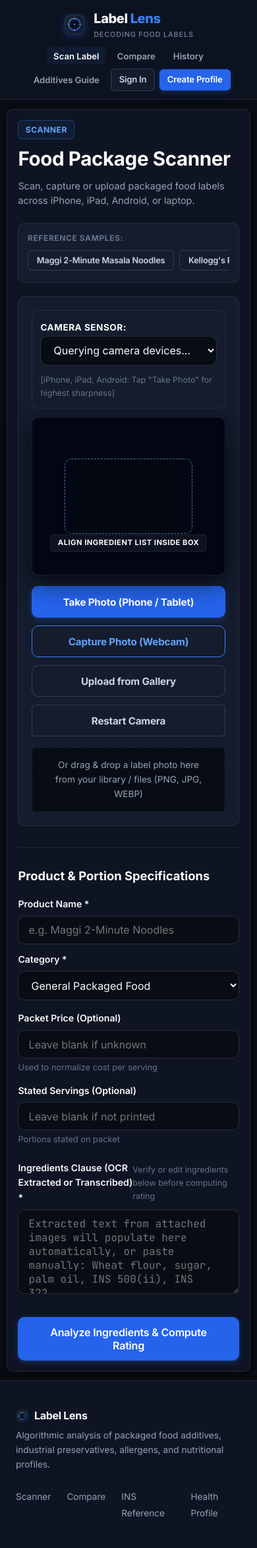
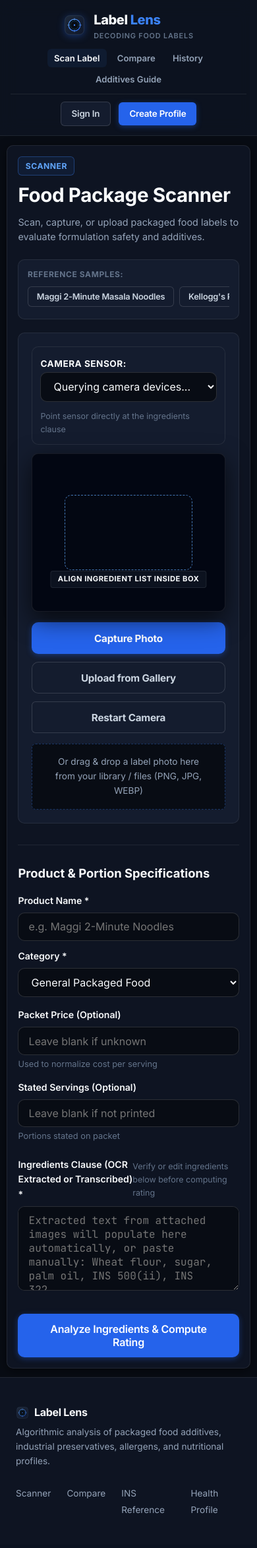
Before and after one commit to advaitav2009-max/label-lens, a Flask app: page /scan in a window 390 px wide. Shown: the whole page at 66% size. After the commit the page ends 2294 px from the top, so only its background shows below. Run offline with Flask 3, Linux system fonts and the light colour scheme; some libraries are stand-ins or nearby versions.

Commit message:
Separate auth buttons on mobile header and streamline scanner options

```diff
--- a/static/css/style.css
+++ b/static/css/style.css
@@ -143,11 +143,29 @@ a:hover {
   letter-spacing: 0.8px;
 }
 
+.nav-menu {
+  display: flex;
+  align-items: center;
+  gap: 1.25rem;
+}
+
 .nav-links {
   display: flex;
   align-items: center;
-  gap: 0.75rem;
+  gap: 0.5rem;
   list-style: none;
+}
+
+.nav-auth-group {
+  display: flex;
+  align-items: center;
+  gap: 0.6rem;
+  padding-left: 1rem;
+  border-left: 1px solid var(--border-subtle);
+}
+
+.nav-auth-btn {
+  white-space: nowrap;
 }
 
 .nav-link {
@@ -942,17 +960,40 @@ textarea.form-control {
 @media (max-width: 768px) {
   .nav-container {
     flex-direction: column;
+    gap: 0.75rem;
+    padding: 0.85rem 1rem;
+  }
+  .nav-menu {
+    flex-direction: column;
+    align-items: center;
+    width: 100%;
     gap: 0.65rem;
-    padding: 0.75rem 1rem;
   }
   .nav-links {
     flex-wrap: wrap;
     justify-content: center;
-    gap: 0.4rem;
+    gap: 0.35rem;
+    width: 100%;
   }
   .nav-link {
     padding: 0.35rem 0.65rem;
     font-size: 0.82rem;
+  }
+  /* Separate Sign In and Profile buttons on phone viewports */
+  .nav-auth-group {
+    display: flex;
+    align-items: center;
+    justify-content: center;
+    gap: 0.75rem;
+    width: 100%;
+    padding-left: 0;
+    padding-top: 0.65rem;
+    border-left: none;
+    border-top: 1px solid var(--border-subtle);
+  }
+  .nav-auth-btn {
+    padding: 0.45rem 1rem;
+    font-size: 0.84rem;
   }
   .main-content {
     padding: 1.25rem 1rem;
--- a/templates/base.html
+++ b/templates/base.html
@@ -12,7 +12,7 @@
   <link rel="preconnect" href="https://fonts.gstatic.com" crossorigin>
   <link href="https://fonts.googleapis.com/css2?family=Inter:wght@400;500;600;700;800;900&family=JetBrains+Mono:wght@400;500;600&display=swap" rel="stylesheet">
   <!-- Core Dark Theme CSS -->
-  <link rel="stylesheet" href="{{ url_for('static', filename='css/style.css') }}?v=2.2">
+  <link rel="stylesheet" href="{{ url_for('static', filename='css/style.css') }}?v=2.3">
   <!-- Tesseract.js CDN for instantaneous client-side OCR -->
   <script src="https://cdn.jsdelivr.net/npm/tesseract.js@5/dist/tesseract.min.js"></script>
   {% block head %}{% endblock %}
@@ -29,25 +29,27 @@
         </div>
       </a>
 
+      <div class="nav-menu">
         <ul class="nav-links">
           <li><a href="{{ url_for('scan') }}" class="nav-link {% if request.endpoint == 'scan' %}active{% endif %}">Scan Label</a></li>
           <li><a href="{{ url_for('compare') }}" class="nav-link {% if request.endpoint == 'compare' %}active{% endif %}">Compare</a></li>
           <li><a href="{{ url_for('history') }}" class="nav-link {% if request.endpoint == 'history' %}active{% endif %}">History</a></li>
           <li><a href="{{ url_for('guide') }}" class="nav-link {% if request.endpoint == 'guide' %}active{% endif %}">Additives Guide</a></li>
+        </ul>
 
+        <div class="nav-auth-group">
           {% if current_user %}
-          <li>
             <a href="{{ url_for('profile') }}" class="nav-user-badge">
               <span class="nav-avatar">{{ current_user.username[0]|upper }}</span>
               <span>{{ current_user.username }}</span>
             </a>
-          </li>
-          <li><a href="{{ url_for('logout') }}" class="btn btn-secondary btn-sm">Sign Out</a></li>
+            <a href="{{ url_for('logout') }}" class="btn btn-secondary btn-sm nav-auth-btn">Sign Out</a>
           {% else %}
-          <li><a href="{{ url_for('login') }}" class="btn btn-secondary btn-sm">Sign In</a></li>
-          <li><a href="{{ url_for('register') }}" class="btn btn-primary btn-sm">Create Profile</a></li>
+            <a href="{{ url_for('login') }}" class="btn btn-secondary btn-sm nav-auth-btn">Sign In</a>
+            <a href="{{ url_for('register') }}" class="btn btn-primary btn-sm nav-auth-btn">Create Profile</a>
           {% endif %}
-      </ul>
+        </div>
+      </div>
     </div>
   </header>
 
--- a/templates/index.html
+++ b/templates/index.html
@@ -67,7 +67,7 @@
       <span style="font-size: 0.75rem; font-weight: 700; color: var(--blue-400); text-transform: uppercase; letter-spacing: 0.5px;">Phase 01</span>
       <h3 style="font-size: 1.1rem; font-weight: 700; color: var(--text-primary); margin: 0.35rem 0 0.5rem 0;">Scan the Label</h3>
       <p style="font-size: 0.88rem; color: var(--text-muted); line-height: 1.5;">
-        Capture a food label using your webcam or phone camera to get started.
+        Capture a food label using your camera or upload a photo to get started.
       </p>
     </div>
 
@@ -108,7 +108,7 @@
         <div style="padding-left: 1rem; border-left: 2px solid var(--blue-500);">
           <div style="font-weight: 700; color: var(--text-primary); font-size: 1rem;">Scan Labels with Your Camera</div>
           <p style="font-size: 0.88rem; color: var(--text-muted); margin-top: 0.2rem;">
-            Use your webcam or phone camera to scan packaged food labels and read small ingredient text.
+            Use your device camera to scan packaged food labels and read small ingredient text.
           </p>
         </div>
         <div style="padding-left: 1rem; border-left: 2px solid var(--blue-500);">
--- a/templates/scan.html
+++ b/templates/scan.html
@@ -10,7 +10,7 @@
       <span class="badge badge-blue" style="margin-bottom: 0.4rem;">Scanner</span>
       <h1 class="card-title" style="font-size: 1.85rem;">Food Package Scanner</h1>
       <p class="card-subtitle">
-        Scan, capture or upload packaged food labels across iPhone, iPad, Android, or laptop.
+        Scan, capture, or upload packaged food labels to evaluate formulation safety and additives.
       </p>
     </div>
 
@@ -50,7 +50,7 @@
             </select>
           </div>
           <span style="font-size: 0.78rem; color: var(--text-dim);">
-            [iPhone, iPad, Android: Tap "Take Photo" for highest sharpness]
+            Point sensor directly at the ingredients clause
           </span>
         </div>
 
@@ -63,11 +63,8 @@
 
         <!-- Camera & Upload Actions (All visible on same screen) -->
         <div class="camera-controls" style="display: flex; gap: 0.75rem; flex-wrap: wrap; margin-bottom: 1rem;">
-          <button type="button" id="mobile-cam-btn" class="btn btn-primary btn-lg" style="font-weight: 700;">
-            Take Photo (Phone / Tablet)
-          </button>
-          <button type="button" id="capture-btn" class="btn btn-outline-blue btn-lg">
-            Capture Photo (Webcam)
+          <button type="button" id="capture-btn" class="btn btn-primary btn-lg" style="font-weight: 700;">
+            Capture Photo
           </button>
           <button type="button" id="browse-photos-btn" class="btn btn-secondary btn-lg">
             Upload from Gallery
@@ -206,11 +203,28 @@
     window.cameraInstance = cameraInstance;
     cameraInstance.init();
 
-    // Live webcam snapshot
+    // Camera snapshot capture
     const captureBtn = document.getElementById("capture-btn");
+    const mobileCamInput = document.getElementById("mobile-cam-input");
+
     if (captureBtn) {
       captureBtn.addEventListener("click", () => {
-        cameraInstance.captureSnapshot();
+        if (cameraInstance && cameraInstance.currentStream && cameraInstance.currentStream.active) {
+          cameraInstance.captureSnapshot();
+        } else if (mobileCamInput) {
+          mobileCamInput.click();
+        } else if (cameraInstance) {
+          cameraInstance.captureSnapshot();
+        }
+      });
+    }
+
+    if (mobileCamInput) {
+      mobileCamInput.addEventListener("change", async (e) => {
+        if (e.target.files && e.target.files[0]) {
+          await processAndDisplayPhoto(e.target.files[0]);
+          e.target.value = "";
+        }
       });
     }
 
@@ -218,21 +232,6 @@
     if (restartBtn) {
       restartBtn.addEventListener("click", () => {
         cameraInstance.startStream();
-      });
-    }
-
-    // Native mobile / iPad camera button
-    const mobileCamBtn = document.getElementById("mobile-cam-btn");
-    const mobileCamInput = document.getElementById("mobile-cam-input");
-    if (mobileCamBtn && mobileCamInput) {
-      mobileCamBtn.addEventListener("click", () => {
-        mobileCamInput.click();
-      });
-      mobileCamInput.addEventListener("change", async (e) => {
-        if (e.target.files && e.target.files[0]) {
-          await processAndDisplayPhoto(e.target.files[0]);
-          e.target.value = "";
-        }
       });
     }
 
```
Lines whose indentation alone changed are shown as unchanged.
